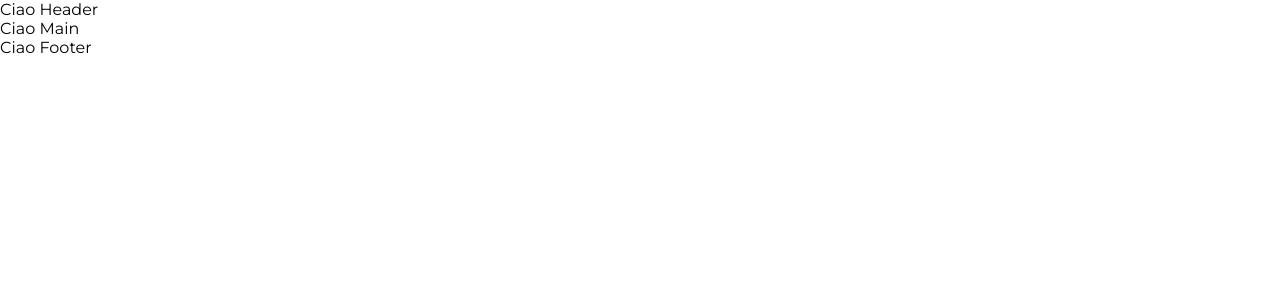
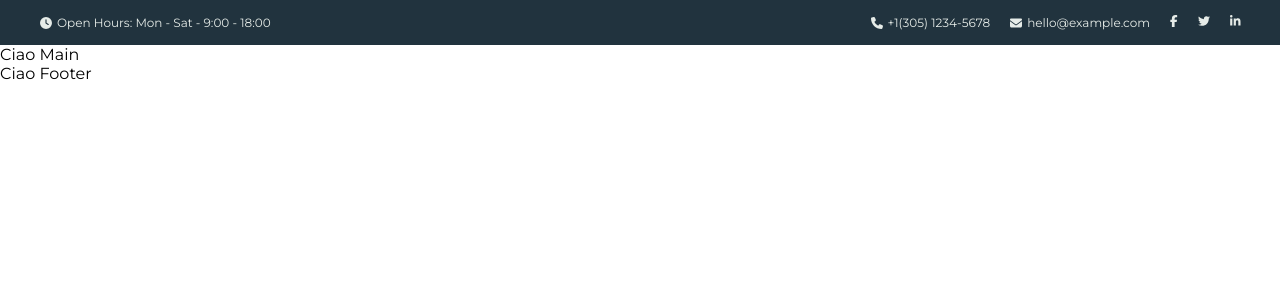
Before and after one commit to LucioMelis/proj-html-vuejs, a Vue app: page / in a window 1280 px wide. Shown: the top 300 px of the page. Built offline with nearby package versions, Linux system fonts and the light colour scheme.

Commit message:
Header-top

```diff
--- a/src/assets/style/import.scss
+++ b/src/assets/style/import.scss
@@ -1,5 +1,6 @@
 @import '~@fontsource/montserrat/index.css';
 
+// Reset
 * {
     font-family: 'Montserrat', sans-serif;
     padding: 0;
@@ -7,6 +8,19 @@
     box-sizing: border-box;
 }
 
+header {
+    background-image: url('@/assets/img/bg-9.jpg');
+}
+
+a {
+    text-decoration: none;
+
+    &:hover {
+        border-bottom: 1px solid;
+    }
+}
+
+// classi Utili
 .container {
     width: min((100% - 20px), 1200px);
     margin: 0 auto;
--- a/src/assets/style/variabili.scss
+++ b/src/assets/style/variabili.scss
@@ -0,0 +1,2 @@
+$bg-header:#21333e;
+$color-text: #e6ece8;
--- a/src/components/HeaderComponent.vue
+++ b/src/components/HeaderComponent.vue
@@ -1,5 +1,32 @@
 <template>
-  <div>Ciao Header</div>
+  <header>
+    <!-- ****** Header Top Hours/Info ****** -->
+    <div class="header-top">
+      <div class="container content-info">
+        <!-- Orario apertura  -->
+        <div>
+          <font-awesome-icon icon="fa-solid fa-clock" />
+          <span>Open Hours: Mon - Sat - 9:00 - 18:00</span>
+        </div>
+        <!--Container Link utili -->
+        <div class="link-header">
+          <div>
+            <font-awesome-icon icon="fa-solid fa-phone" />
+            <span><a href="#">+1(305) 1234-5678</a></span>
+          </div>
+          <div>
+            <font-awesome-icon icon="fa-solid fa-envelope" />
+            <span><a href="#">hello@example.com</a></span>
+          </div>
+          <font-awesome-icon icon="fa-brands fa-facebook-f" />
+          <font-awesome-icon icon="fa-brands fa-twitter" />
+          <font-awesome-icon icon="fa-brands fa-linkedin-in" />
+        </div>
+      </div>
+    </div>
+    <!-- ****** Header Nav-Bar  ****** -->
+    <nav></nav>
+  </header>
 </template>
 
 <script>
@@ -10,4 +37,25 @@ export default {
 
 <!-- Add "scoped" attribute to limit CSS to this component only -->
 <style scoped lang="scss">
+@import "@/assets/style/variabili.scss";
+.header-top {
+  background-color: $bg-header;
+  padding: 15px 0;
+  & * {
+    color: $color-text;
+    font-size: 12px;
+  }
+  .content-info {
+    display: flex;
+    justify-content: space-between;
+    align-items: center;
+    span {
+      margin-left: 5px;
+    }
+    .link-header {
+      display: flex;
+      column-gap: 20px;
+    }
+  }
+}
 </style>
```
